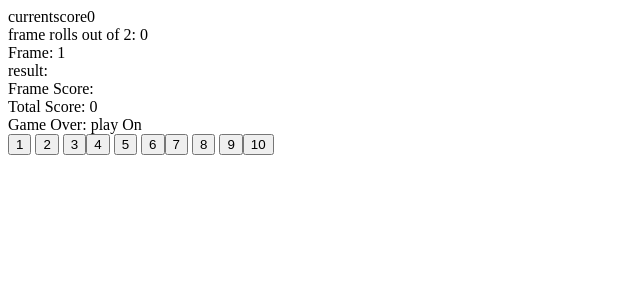
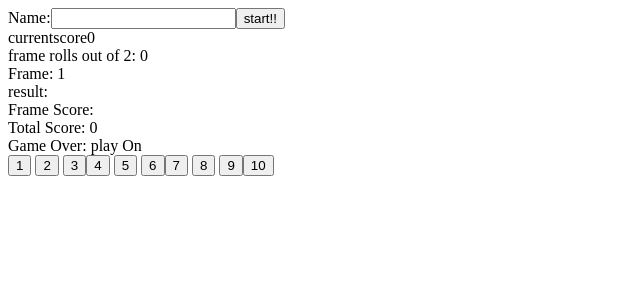
Before and after one commit to rweaverra/bowling_app, a React (Create React App) app in the folder challenge_3/client/: page / in a window 1280 px wide. Shown: the top 300 px of the page, without its empty margins (0-640 px from the left). Built offline with nearby package versions, Linux system fonts and the light colour scheme; the HTML template or start-up script is replaced by a standard one.

Commit message:
name and start configured

```diff
--- a/challenge_3/client/lib/routes.js
+++ b/challenge_3/client/lib/routes.js
@@ -13,3 +13,16 @@ export const postScore = (data, callback) => {
      callback(error, null)
    });
 }
+
+export const startGame = (name, callback) => {
+  console.log('inside startGame')
+  axios.post('http://localhost:3000/start', {
+    name: name
+  })
+  .then((response) => {
+    callback(null, response);
+  })
+  .catch((error) => {
+    callback(error, null)
+  })
+}
--- a/challenge_3/client/src/App.jsx
+++ b/challenge_3/client/src/App.jsx
@@ -1,5 +1,5 @@
 import React, { useState } from 'react';
-import { postScore } from './../lib/routes.js';
+import { postScore, startGame } from './../lib/routes.js';
 
 const App = () => {
   const [frame, setFrame] = useState(1);
@@ -9,12 +9,14 @@ const App = () => {
   const [totalScore, setTotalScore] = useState(0);
   const [frameRolls, setFrameRolls] =  useState(0);
   const [gameOver, setGameOver] = useState(false);
+  const [name, setName] = useState('');
+  const [isStarted, setIsStarted] = useState(false);
 
 
   const rollBall = (event) => {
     //send request to server with button pressed
     var score = event.target.value;
-    postScore(score, (err, result) => {
+    postScore(score, name, (err, result) => {
         if(err) {
           console.log(err)
         } else {
@@ -35,11 +37,41 @@ const App = () => {
     //receive back info and set the state with it and update state
   }
 
+  const handleChange = (event) => {
+     setName(event.target.value)
+  }
+
+  const submitStart = () => {
+    event.preventDefault();
+     setIsStarted(true);
+    console.log('submitted');
+      startGame(name, (err, result) => {
+        if(err) {
+          console.log(err)
+        } else {
+          console.log('start game results', result.data);
+  }
+})
+  }
 
 
   return (
     <div>
-      currentscore{currentScore}
+
+          {isStarted ?
+           <div><h3>{name}</h3></div> :
+            <form  onSubmit={submitStart}>
+            <label>
+                Name:
+                <input type="text" name="name" value={name} onChange={handleChange}/>
+                </label>
+              <button>start!!</button>
+            </form>
+
+           }
+
+
+      <div>currentscore{currentScore}</div>
       <div>frame rolls out of 2: {frameRolls}</div>
       <div>Frame: {frame}</div>
       <div>result: {result}</div>
```
Also changed, not shown: 3 other files (tests, documents, lock files or other folders).
